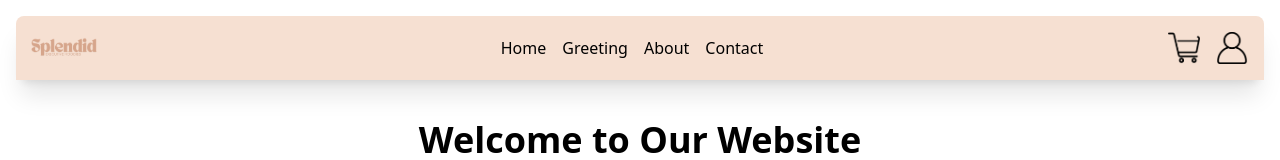
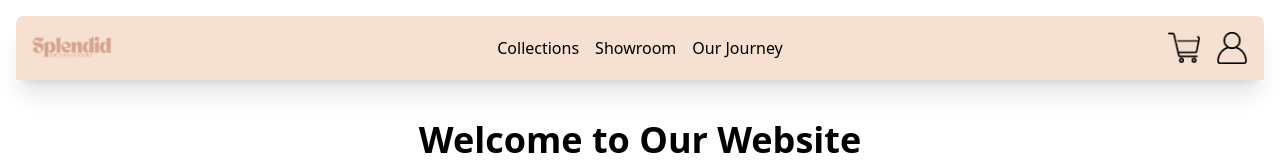
Before and after one commit to scottii333/Capstone-Splendid-Project, a React (Vite) app in the folder frontEnd/: page / in a window 1280 px wide. Shown: the top 160 px of the page. Built offline with nearby package versions, Linux system fonts and the light colour scheme.

Commit message:
Fix Both Desktop and Mobile Navigation and header

```diff
--- a/frontEnd/src/Components/Navbar.jsx
+++ b/frontEnd/src/Components/Navbar.jsx
@@ -3,7 +3,7 @@ import cartLogo from "../Images/cartLogo.png";
 import mainLogo from "../Images/brandLogo.png";
 import accountLogo from "../Images/accLogo.png";
 import closeLogo from "../Images/closeBtn.png";
-import { useState, useEffect } from "react";
+import { useState } from "react";
 import sampleProductImg from "../Images/HoodieProd.png";
 import sampleIcon from "../Images/accLogo.png";
 
@@ -15,7 +15,7 @@ export const Navbar = () => {
   const [isDesktopAccOpen, setIsDesktopAccOpen] = useState(false);
   const [isSignUpOpen, setIsSignUpOpen] = useState(false);
   const [isResetPassword, setIsResetPassword] = useState(false);
-  const [isAutenticatedModalOpen, setIsAutenticatedModalOpen] = useState(true);
+  const [isAutenticatedModalOpen, setIsAutenticatedModalOpen] = useState(false);
 
   const closeAllModals = () => {
     setIsMobileAccOpen(false);
@@ -24,36 +24,23 @@ export const Navbar = () => {
     setIsDesktopAccOpen(false);
   };
 
-  // Close modals when clicking outside
-  useEffect(() => {
-    const handleClickOutside = (event) => {
-      if (!event.target.closest(".modal")) {
-        closeAllModals();
-      }
-    };
-
-    document.addEventListener("mousedown", handleClickOutside);
-    return () => document.removeEventListener("mousedown", handleClickOutside);
-  }, []);
-
   return (
     <nav className="w-full h-[4rem] rounded-t-lg bg-[#F6E0D2] shadow-xl flex justify-between items-center p-2">
-      <div className="w-[5rem]">
-        <img src={mainLogo} className="w-[100%]" />
+      <div className="w-[6rem]">
+        <Link>
+          <img src={mainLogo} className="w-[100%]" />
+        </Link>
       </div>
       {/* Component for Links in Desktop View */}
       <ul className="hidden sm:flex gap-4 p-2">
         <li>
-          <Link to="/">Home</Link>
+          <Link to="/Collections-Splendid">Collections</Link>
         </li>
         <li>
-          <Link to="/Product-Splendid">Greeting</Link>
+          <Link to="/Showroom-Splendid">Showroom</Link>
         </li>
         <li>
-          <Link to="/About-Splendid">About</Link>
-        </li>
-        <li>
-          <Link to="/Contact-Splendid">Contact</Link>
+          <Link to="/Journey-Splendid">Our Journey</Link>
         </li>
       </ul>
       {/* Component for Cart and Login Button in Desktop View */}
@@ -308,6 +295,7 @@ export const Navbar = () => {
           </div>
         </div>
       </div>
+
       {/* Component for Design in Mobile View */}
       <div className=" sm:hidden ">
         {/* Hamburger Button */}
@@ -318,26 +306,30 @@ export const Navbar = () => {
               className="w-[1.5rem] h-[1.5rem] cursor-pointer"
               onClick={() => {
                 closeAllModals();
+                setIsHamburgerOpen(false);
                 setIsMobileCartOpen(!isMobileCartOpen);
               }}
             />
           </button>
           <button
-            className="flex flex-col justify-between w-8 h-6 cursor-pointer focus:outline-none"
-            onClick={() => setIsHamburgerOpen(!isHamburgerOpen)}
+            className="flex flex-col justify-between w-6 h-5 cursor-pointer focus:outline-none"
+            onClick={() => {
+              closeAllModals();
+              setIsHamburgerOpen(!isHamburgerOpen);
+            }}
           >
             <span
-              className={`block h-1 w-full bg-black rounded transition-transform duration-300 ${
-                isHamburgerOpen ? "rotate-45 translate-y-2.5" : ""
+              className={`block h-0.5 w-full bg-black rounded transition-transform duration-300 ${
+                isHamburgerOpen ? "rotate-45 translate-y-2" : ""
               }`}
             ></span>
             <span
-              className={`block h-1 w-full bg-black rounded transition-opacity duration-300 ${
+              className={`block h-0.5 w-full bg-black rounded transition-opacity duration-300 ${
                 isHamburgerOpen ? "opacity-0" : "opacity-100"
               }`}
             ></span>
             <span
-              className={`block h-1 w-full bg-black rounded transition-transform duration-300 ${
+              className={`block h-0.5 w-full bg-black rounded transition-transform duration-300 ${
                 isHamburgerOpen ? "-rotate-45 -translate-y-2.5" : ""
               }`}
             ></span>
@@ -386,12 +378,13 @@ export const Navbar = () => {
             </li>
           </ul>
           <div className="flex justify-center mt-4">
-            <button>
+            <button className="cursor-pointer">
               <img
                 src={accountLogo}
                 className="w-[2rem] h-[2rem]"
                 onClick={() => {
                   closeAllModals();
+                  setIsHamburgerOpen(false);
                   setIsMobileAccOpen(!isMobileAccOpen);
                 }}
               />
@@ -685,6 +678,9 @@ export const Navbar = () => {
               </li>
             </ul>
           </div>
+          <button className="w-full cursor-pointer hover:text-red-400">
+            Sign Out
+          </button>
         </div>
       </div>
     </nav>
```
